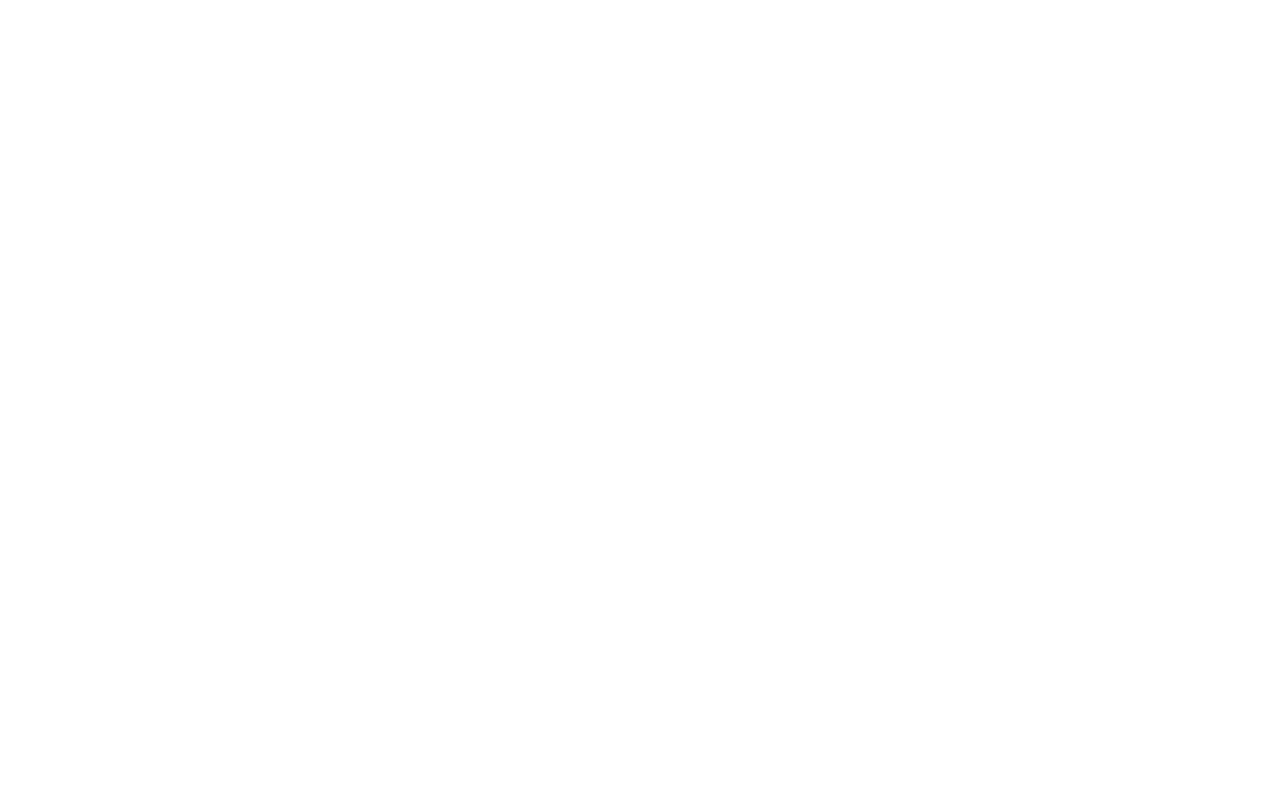
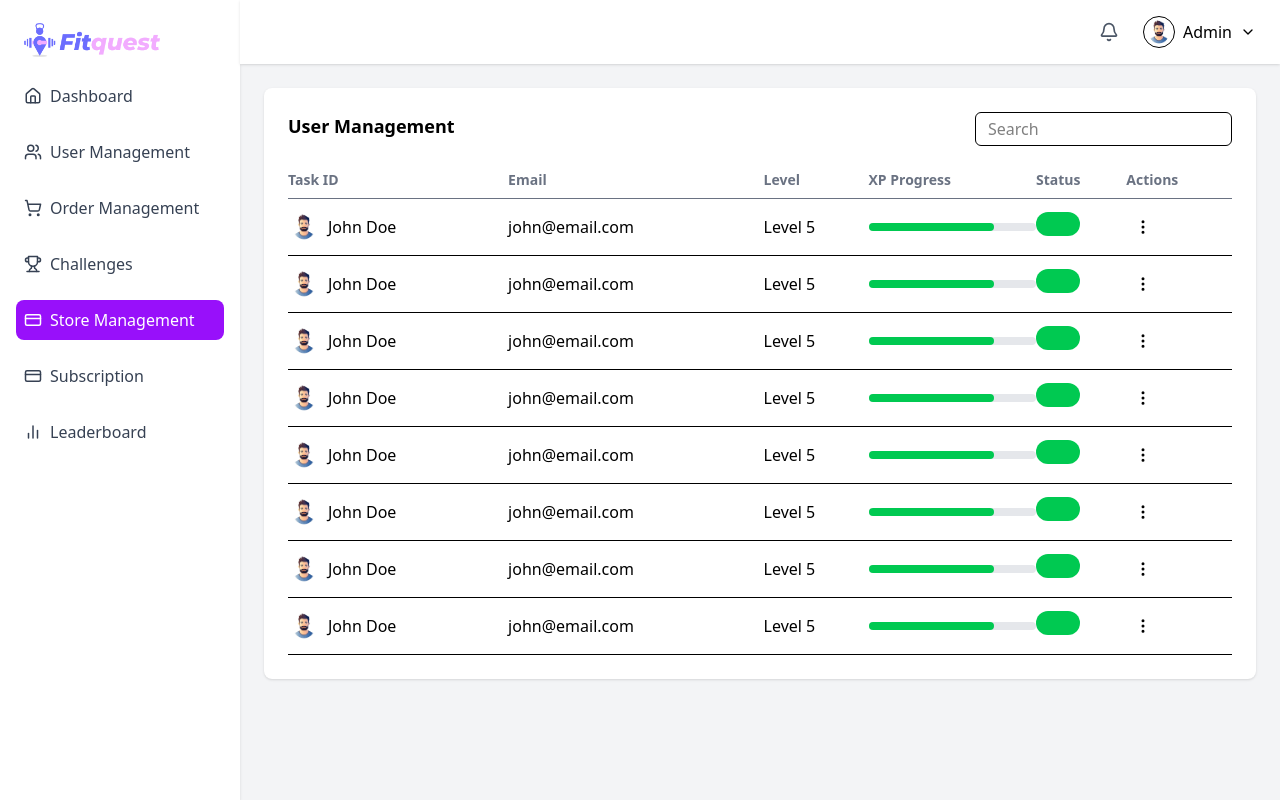
Before and after one commit to Anshul0302/Fit_Quest, a React (Vite) app in the folder Frontend/: page /admin/store in a window 1280 px wide. Before the commit this address had no page. Built offline with nearby package versions, Linux system fonts and the light colour scheme; no server answers.

Commit message:
added get all users in {routes/auth}

```diff
--- a/Frontend/src/App.jsx
+++ b/Frontend/src/App.jsx
@@ -22,6 +22,11 @@ function App() {
         {/* <Route path="/admin" element={<AdminLayout />}> */}
         <Route path="/admin/dashboard" element={<Dashboard />} />
         <Route path="/admin/users" element={<UserManagement />} />
+        <Route path="/admin/orders" element={<UserManagement />} />
+        <Route path="/admin/challenges" element={<UserManagement />} />
+        <Route path="/admin/store" element={<UserManagement />} />
+        <Route path="/admin/subscription" element={<UserManagement />} />
+        <Route path="/admin/leaderboard" element={<UserManagement />} />
         {/* </Route> */}
       </Routes>
     </Router>
--- a/Frontend/src/components/Sidebar.jsx
+++ b/Frontend/src/components/Sidebar.jsx
@@ -15,7 +15,9 @@ const Sidebar = () => {
 
   return (
     <div className="bg-white w-60 p-4 min-h-screen shadow">
-      <h2 className="text-2xl font-bold text-purple-500 mb-8">Fitquest</h2>
+      {/* <h2 className="text-2xl font-bold text-purple-500 mb-8">Fitquest</h2> */}
+      <img src="/fitquestLogo1.png" alt="FitQuest Logo" className="h-12 mb-3" />
+
       <ul className="space-y-4 text-gray-700">
         <li
           className={`flex items-center gap-2 p-2 rounded-lg cursor-pointer ${
@@ -31,7 +33,7 @@ const Sidebar = () => {
         </li>
         <li
           className={`flex items-center gap-2 p-2 rounded-lg cursor-pointer ${
-            isActive("/admin/users") ? "bg-purple-600 text-white" : ""
+            isActive("/admain/users") ? "bg-purple-600 text-white" : ""
           }`}
         >
           <Link to="/admin/users" className="flex items-center gap-2 w-full">
--- a/Frontend/src/components/Topbar.jsx
+++ b/Frontend/src/components/Topbar.jsx
@@ -44,8 +44,8 @@ const Topbar = () => {
     <div className="bg-white shadow px-6 py-4 flex items-center justify-between">
       {/* Logo */}
       <div className="flex items-center gap-2">
-        <img src="/fitquestLogo1.png" alt="FitQuest Logo" className="h-8" />
-        <span className="text-xl font-bold text-gray-800">FitQuest</span>
+        {/* <img src="/fitquestLogo1.png" alt="FitQuest Logo" className="h-8" /> */}
+        {/* <span className="text-xl font-bold text-gray-800">FitQuest</span> */}
       </div>
 
       {/* Right-side Controls */}
```
Also changed, not shown: 1 other file (tests, documents, lock files or other folders).
